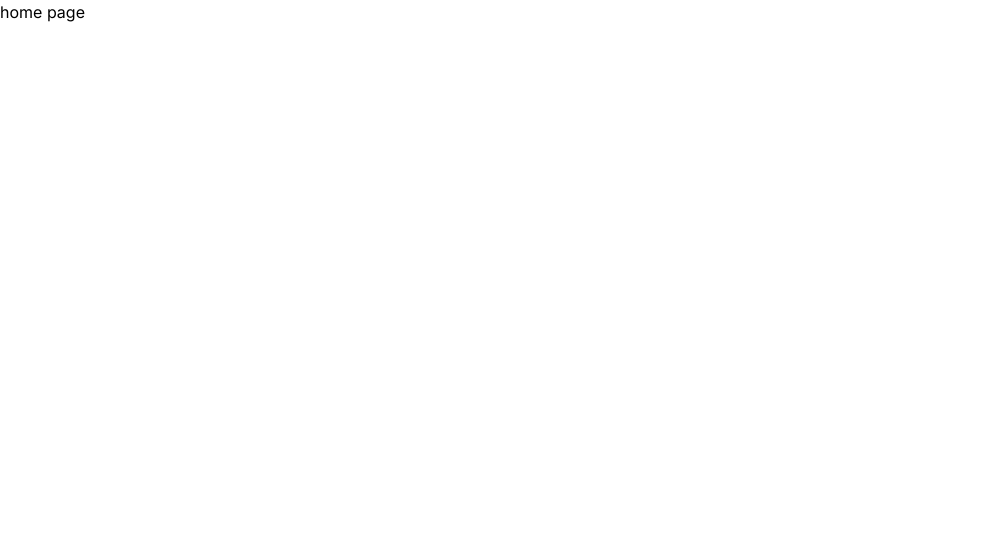
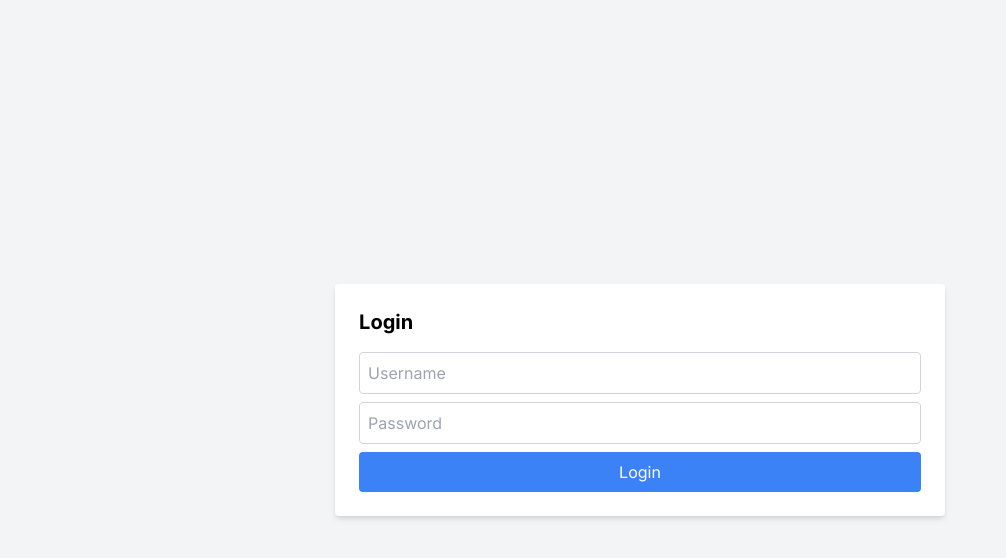
Before and after one commit to vignesh2004vasu/invisichat, a Next.js app: page / in a window 1280 px wide. Shown: the top 558 px of the page, without its empty margins (0-1006 px from the left). Built offline with nearby package versions, Linux system fonts and the light colour scheme.

Commit message:
Update page.js

```diff
--- a/app/page.js
+++ b/app/page.js
@@ -1,10 +1,50 @@
-import Image from "next/image";
+'use client';
 
-export default function Home() {
+import { useState } from 'react';
+import { useRouter } from 'next/navigation'; // Adjusted import for client-side navigation in app directory
+
+export default function LoginPage() {
+  const [username, setUsername] = useState('');
+  const [password, setPassword] = useState('');
+  const router = useRouter(); // Adjusted to use client-side navigation
+
+  const handleSubmit = async (e) => {
+    e.preventDefault();
+    const res = await fetch('/api/login', {
+      method: 'POST',
+      headers: {
+        'Content-Type': 'application/json',
+      },
+      body: JSON.stringify({ username, password }),
+    });
+
+    if (res.ok) {
+      router.push('/chat'); // Use client-side navigation
+    } else {
+      alert('Invalid credentials');
+    }
+  };
+
   return (
-
-    <>
-    home page
-    </>
+    <div className="flex justify-center items-center h-screen bg-gray-100">
+      <form onSubmit={handleSubmit} className="bg-white p-6 rounded shadow-md">
+        <h2 className="mb-4 text-xl font-bold">Login</h2>
+        <input
+          type="text"
+          value={username}
+          onChange={(e) => setUsername(e.target.value)}
+          placeholder="Username"
+          className="mb-2 p-2 border border-gray-300 rounded w-full"
+        />
+        <input
+          type="password"
+          value={password}
+          onChange={(e) => setPassword(e.target.value)}
+          placeholder="Password"
+          className="mb-2 p-2 border border-gray-300 rounded w-full"
+        />
+        <button type="submit" className="w-full p-2 bg-blue-500 text-white rounded">Login</button>
+      </form>
+    </div>
   );
 }
```
